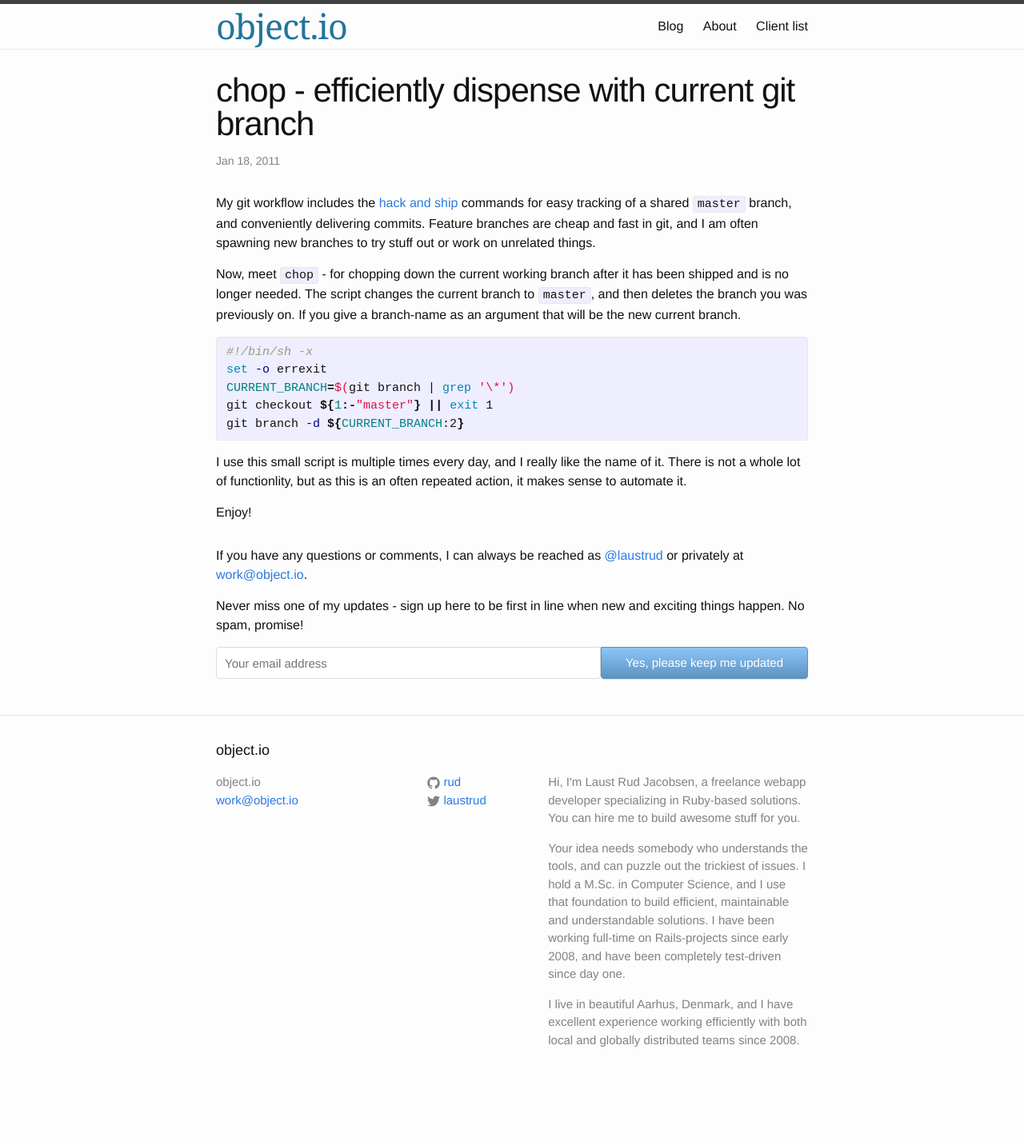
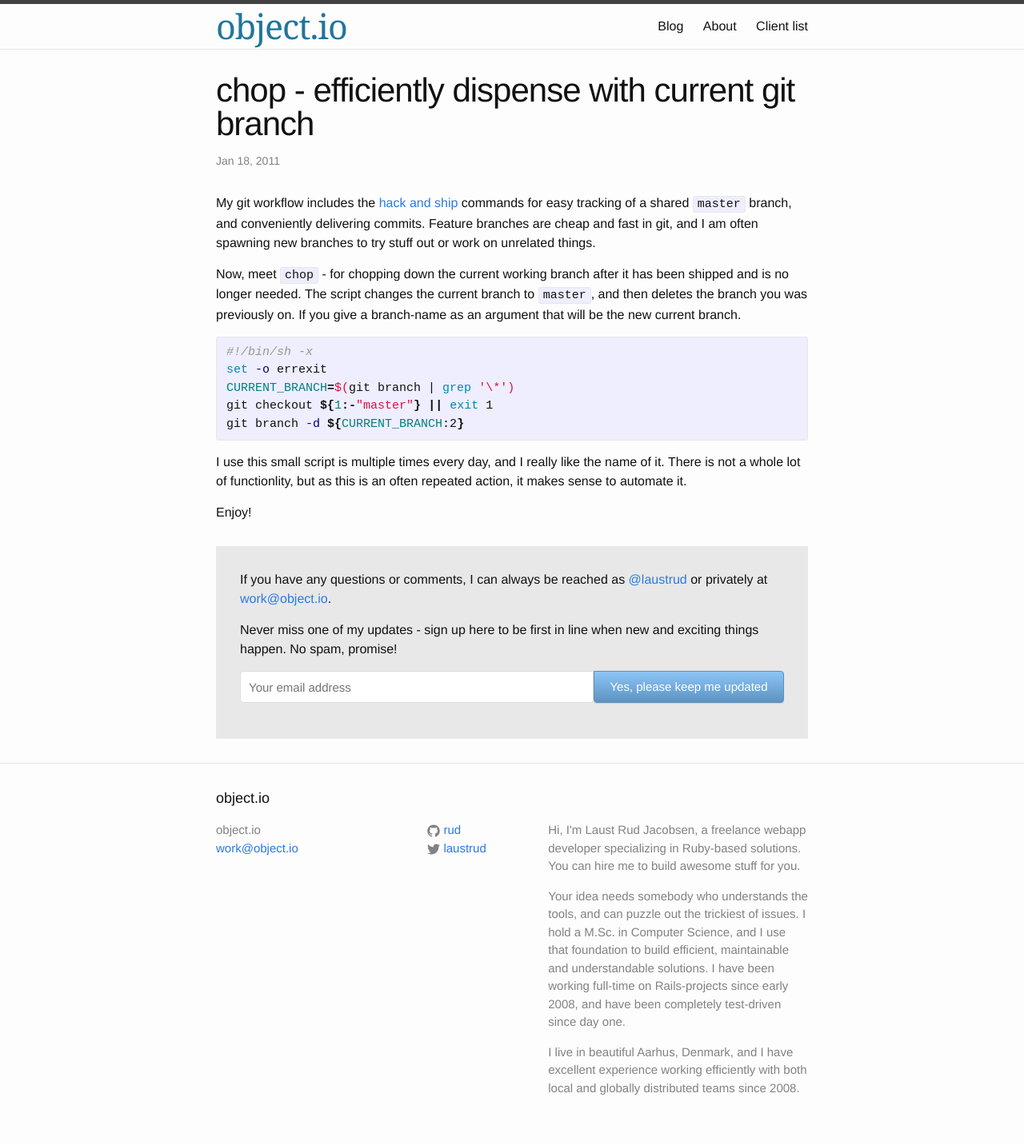
Before and after one commit to rud/rud.github.io, a Jekyll site: the page built from _posts/2011-01-18-meet-chop.markdown, in a window 1280 px wide. Shown: the whole page at 80% size. Built offline with Jekyll 4.4.1, drawn with Linux system fonts in a browser that asks for light colours; before the commit the page ends 1372 px from its top, so only the background shows below that.

Commit message:
Follow box: give it a light gray background

```diff
--- a/_sass/_object_io.scss
+++ b/_sass/_object_io.scss
@@ -10,6 +10,8 @@
 }
 
 .follow-updates {
+  padding: $spacing-unit;
+  background-color: $grey-color-light;
 }
 
 // Gumroad
```
